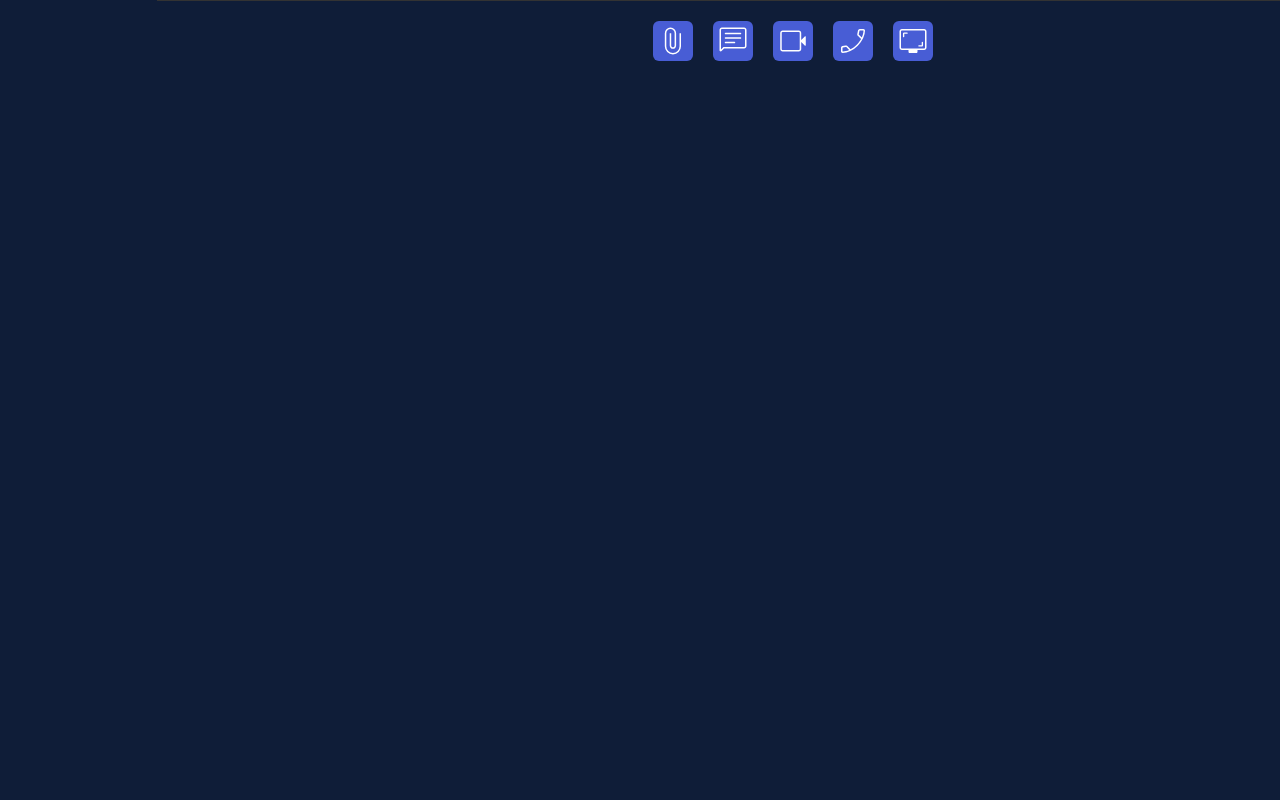
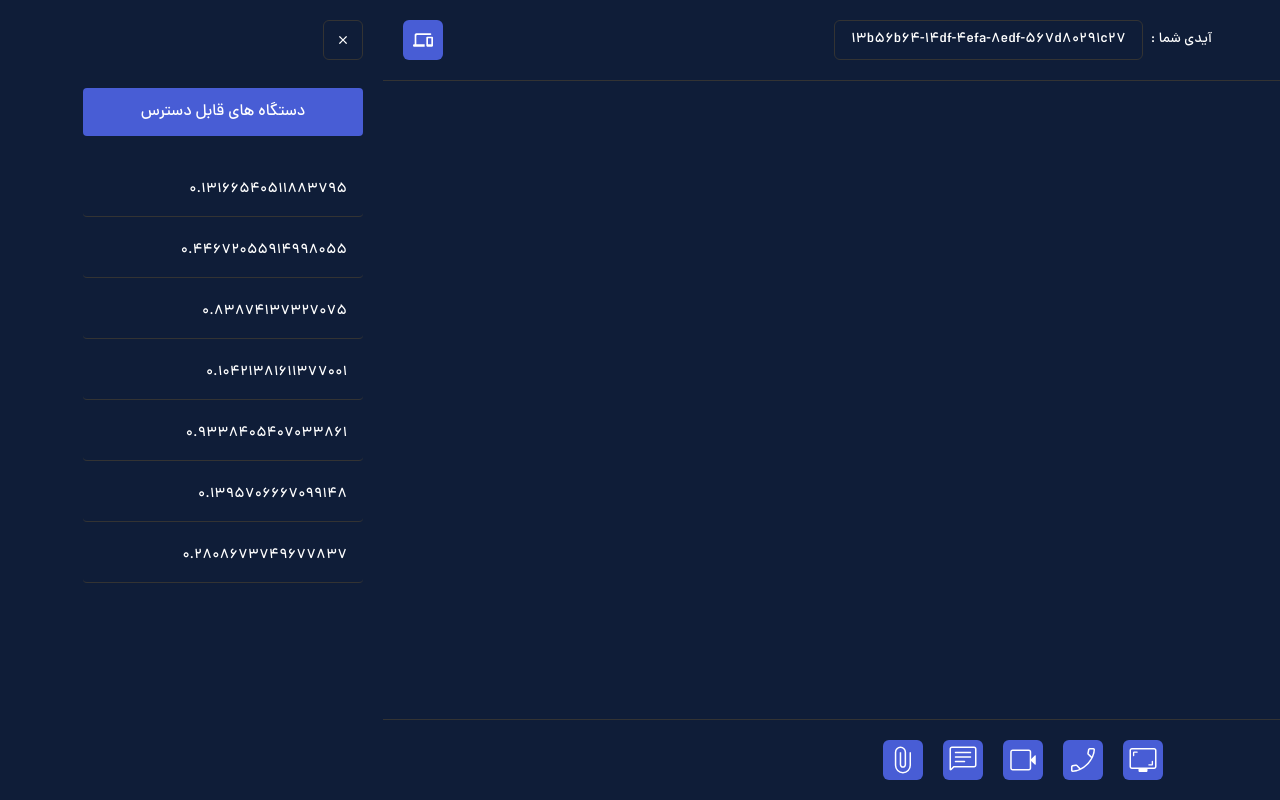
Before and after one commit to mohammad-reza-tajik/net-call-frontend, a Next.js app: page / in a window 1280 px wide. Built offline with nearby package versions, Linux system fonts and the light colour scheme; no server answers.

Commit message:
feat: add MainScreen & connect to socket server on mounting

```diff
--- a/app/page.tsx
+++ b/app/page.tsx
@@ -1,8 +1,14 @@
 import Toolbar from "@/components/shared/Toolbar";
+import MainScreen from "@/components/shared/MainScreen";
+import Header from "@/components/shared/Header";
+import Drawer from "@/components/shared/Drawer";
 
 export default function Home() {
   return (
-    <main className="contained">
+    <main className={"flex flex-col w-screen h-screen"}>
+        <Drawer />
+        <Header />
+        <MainScreen />
         <Toolbar />
     </main>
   );
--- /dev/null
+++ b/components/shared/MainScreen.tsx
@@ -0,0 +1,31 @@
+"use client"
+
+import {useEffect} from "react";
+import createId from "@/utils/createId";
+import {peerActions, useAppDispatch} from "@/store";
+import createConnection from "@/utils/createConnection";
+import io from "socket.io-client";
+
+function MainScreen() {
+
+
+    const dispatch = useAppDispatch();
+
+    useEffect(() => {
+        (async () => {
+            const peerId = createId();
+            const socketConnection = io("http://localhost:3001").connect();
+            dispatch(peerActions.setPeer({socket: socketConnection, peerId}));
+        })();
+
+    }, []);
+
+
+    return (
+        <section className={"flex flex-1 items-center justify-around"}>
+            {/*<video ref={videoRef} controls playsInline autoPlay className={cn("size-full",{"hidden": !status})} />*/}
+        </section>
+    )
+}
+
+export default MainScreen;
--- a/package.json
+++ b/package.json
@@ -25,6 +25,7 @@
     "react": "^18",
     "react-dom": "^18",
     "react-redux": "^9.1.2",
+    "socket.io-client": "^4.7.5",
     "tailwind-merge": "^2.3.0",
     "tailwindcss-animate": "^1.0.7",
     "uuid": "^9.0.1"
```
Also changed, not shown: 1 other file (tests, documents, lock files or other folders).
